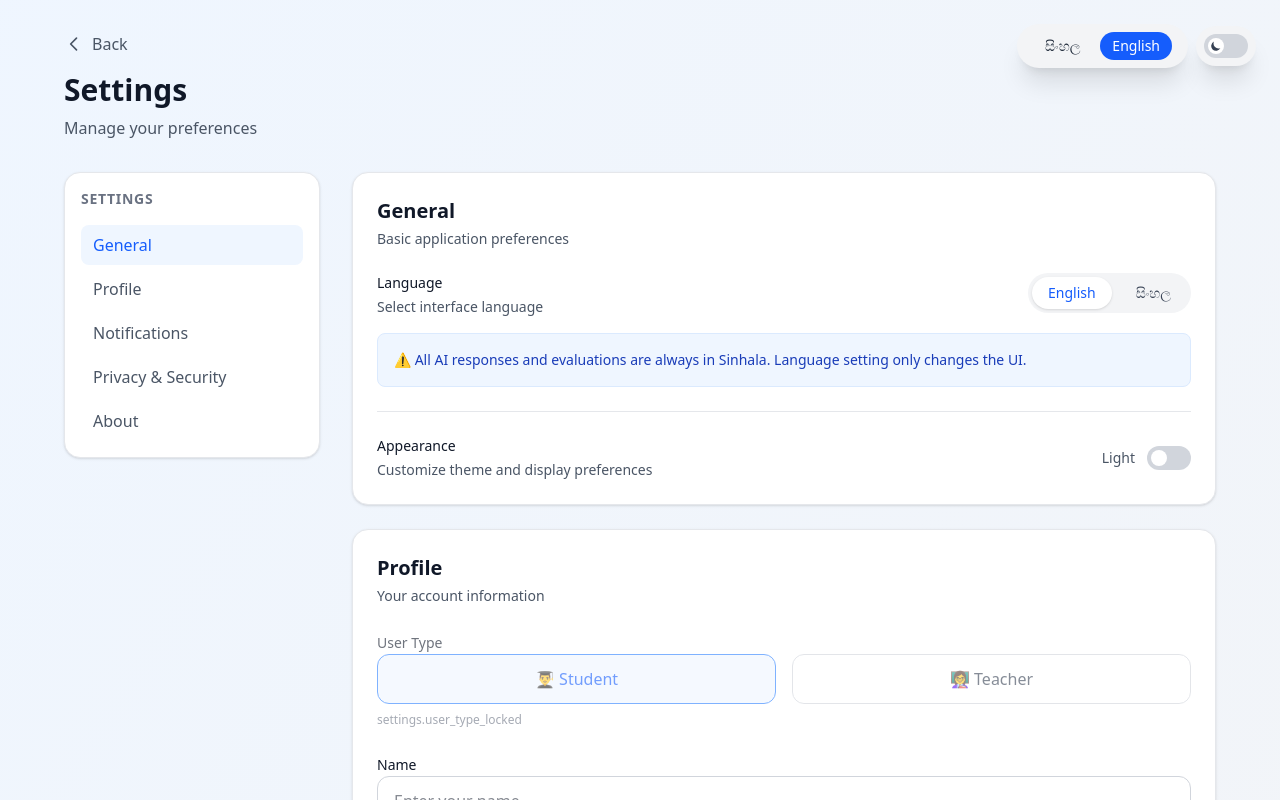
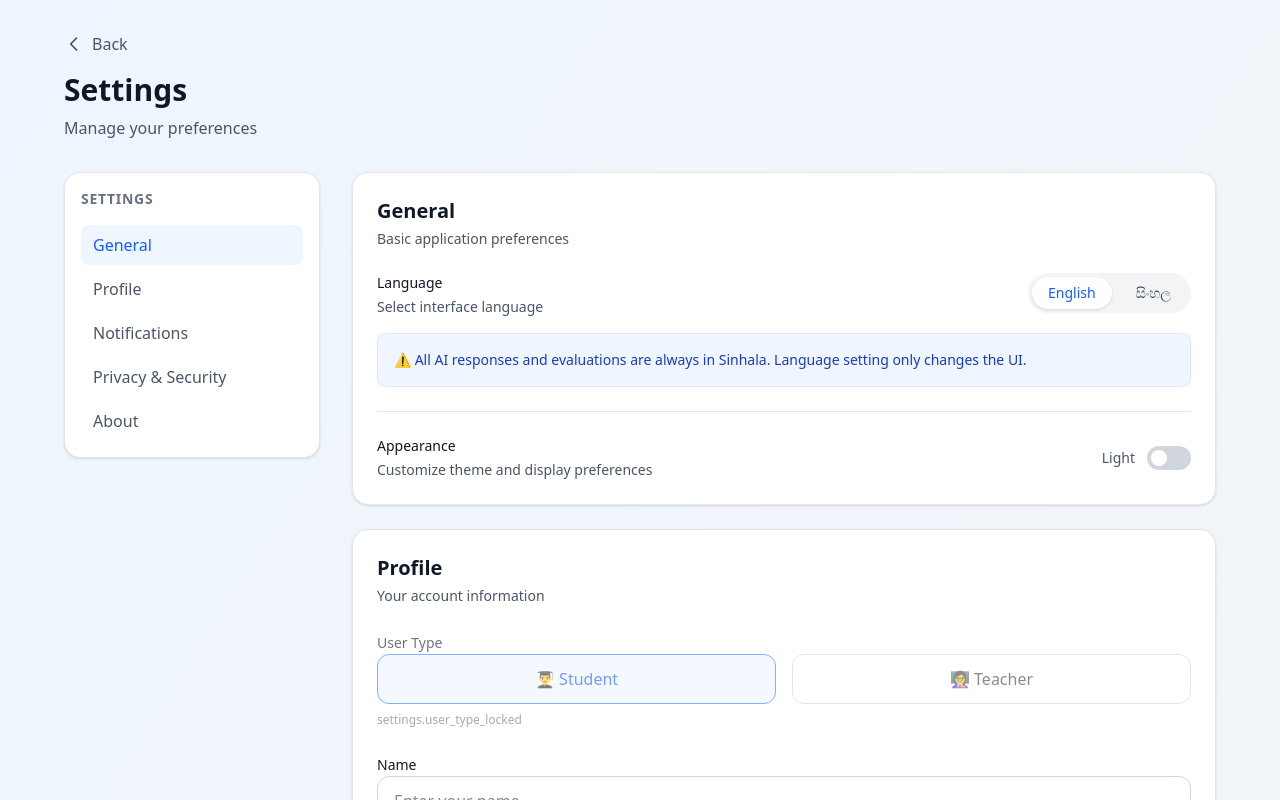
Before and after one commit to Miyuri15/sinlearn-web, a Next.js app: page /settings in a window 1280 px wide. Shown: the top 800 px of the page. Built offline with nearby package versions, Linux system fonts and the light colour scheme.

Commit message:
Fix/ Removed toggle from settings

```diff
--- a/src/app/settings/page.tsx
+++ b/src/app/settings/page.tsx
@@ -34,9 +34,6 @@ export default function SettingsPage() {
     <NoSSR>
     <div className="min-h-screen bg-gradient-to-br from-blue-50 to-gray-100 dark:from-gray-900 dark:to-gray-800 p-4 md:p-8">
       <div className="max-w-6xl mx-auto">
-                <div className="absolute top-6 right-6 z-50 flex items-center gap-3">
-          <LanguageToggle />
-        </div>
 
         {/* Header */}
         <div className="mb-8">
```
